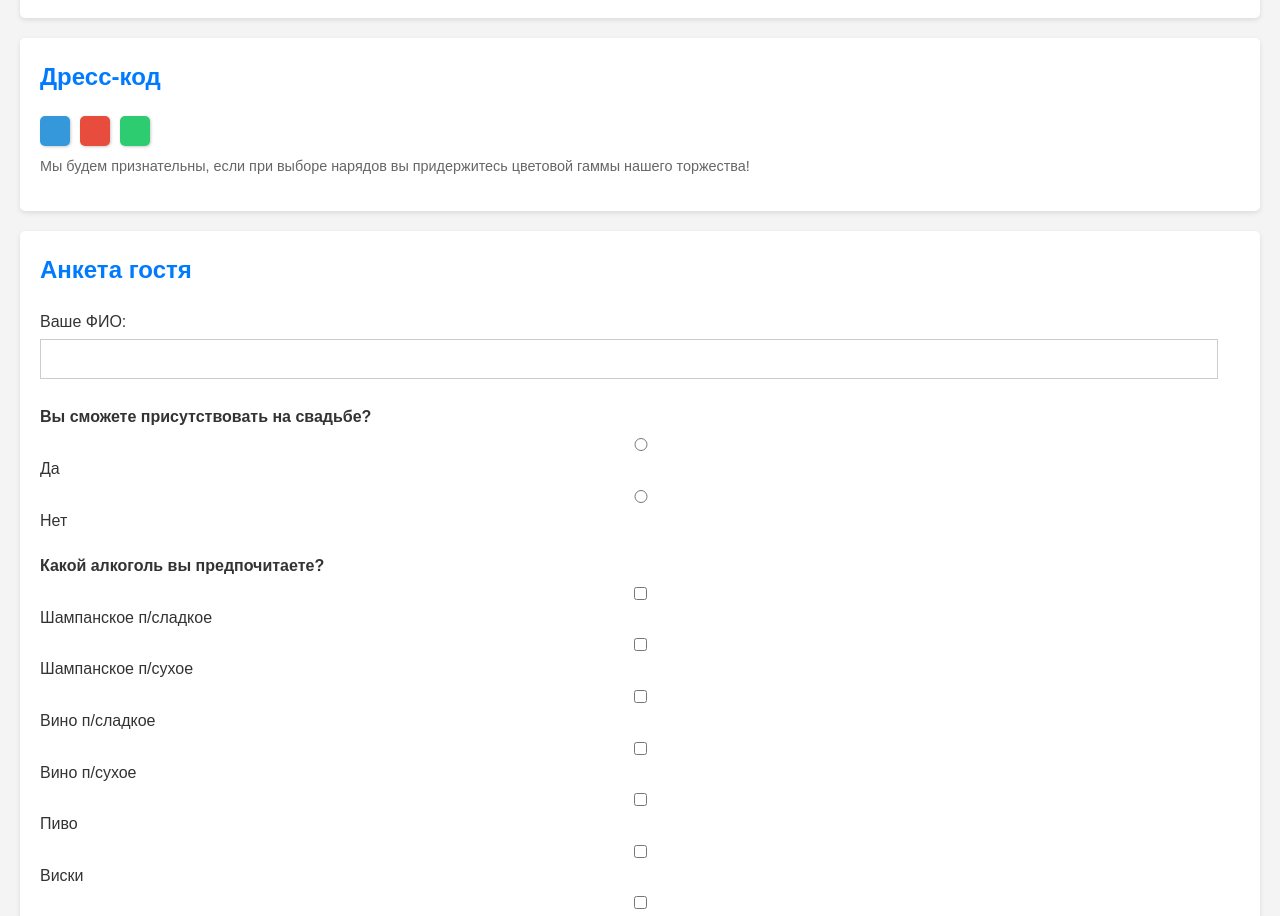
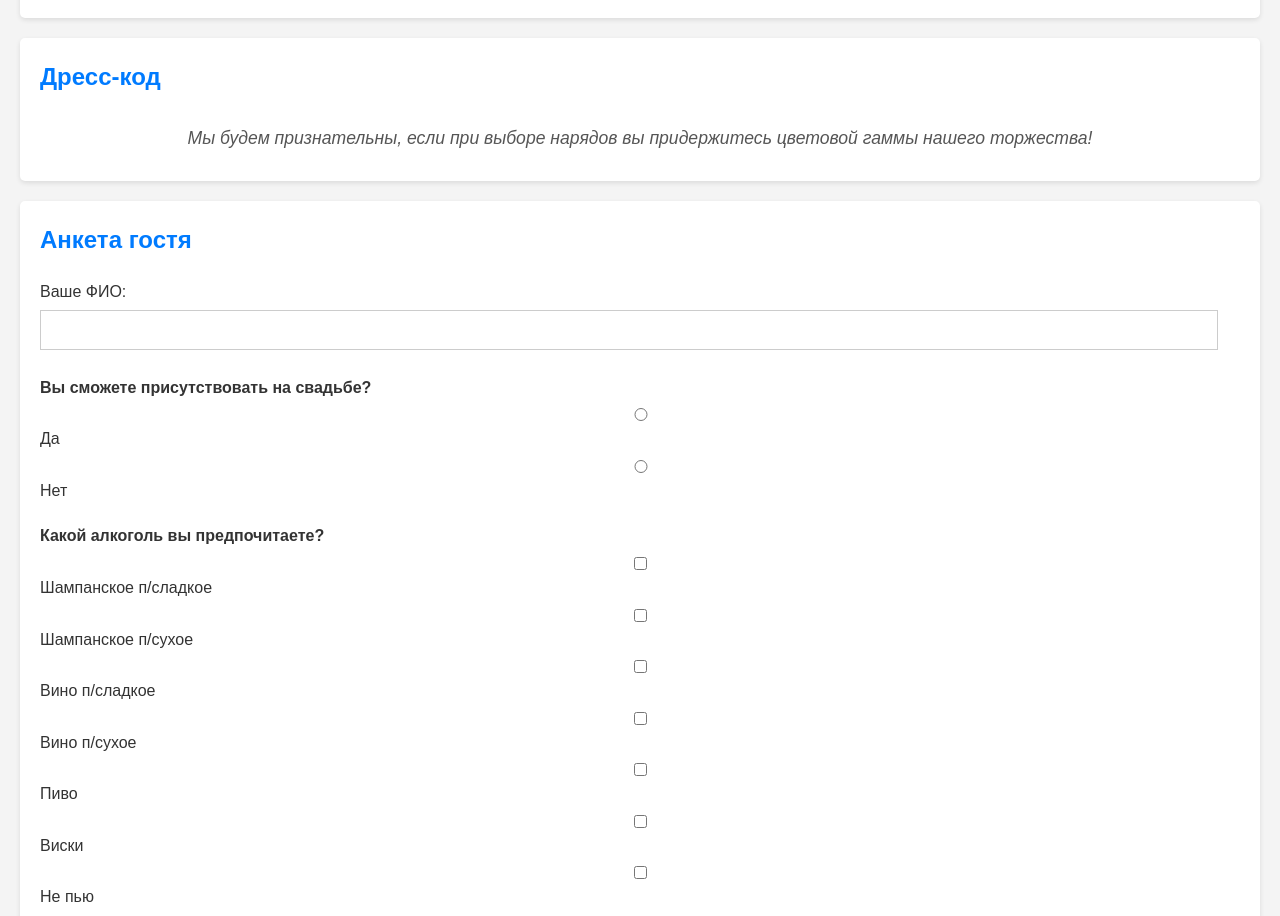
Before and after one commit to VD057z/Svad-ba2, a plain HTML site: page index.html in a window 1280 px wide. Shown: the part 899-1815 px from the top of the page. Drawn offline with Linux system fonts and the light colour scheme; a script that the page names is missing.

Commit message:
Update style.css

```diff
--- a/style.css
+++ b/style.css
@@ -163,21 +163,23 @@ footer {
 }
 
 .color-swatch {
-  display: inline-block;
-  width: 30px;
-  height: 30px;
-  border-radius: 5px; /* Скругление краев */
+  width: 50px; /* Размер мазка */
+    height: auto; /*  высота автоматически */
   margin-right: 10px;
-  box-shadow: 1px 1px 3px rgba(0, 0, 0, 0.2); /* Тень для объема */
-  cursor: pointer; /* Курсор-указатель */
 }
-
+.color-swatch:hover {
+  cursor: pointer;
+    transform: scale(1.1);
+}
 /* Стили для пояснения дресс-кода */
 .dresscode-note {
   margin-top: 10px;
-  font-size: 0.9em;
-  color: #666; /* Более светлый цвет текста */
+  font-size: 1.1em;
+  color: #555; /* Более темный цвет текста */
   line-height: 1.4;
+  text-align: center; /* Выравнивание по центру */
+    font-style: italic;
+    margin-bottom: 10px;
 }
 
 
```
